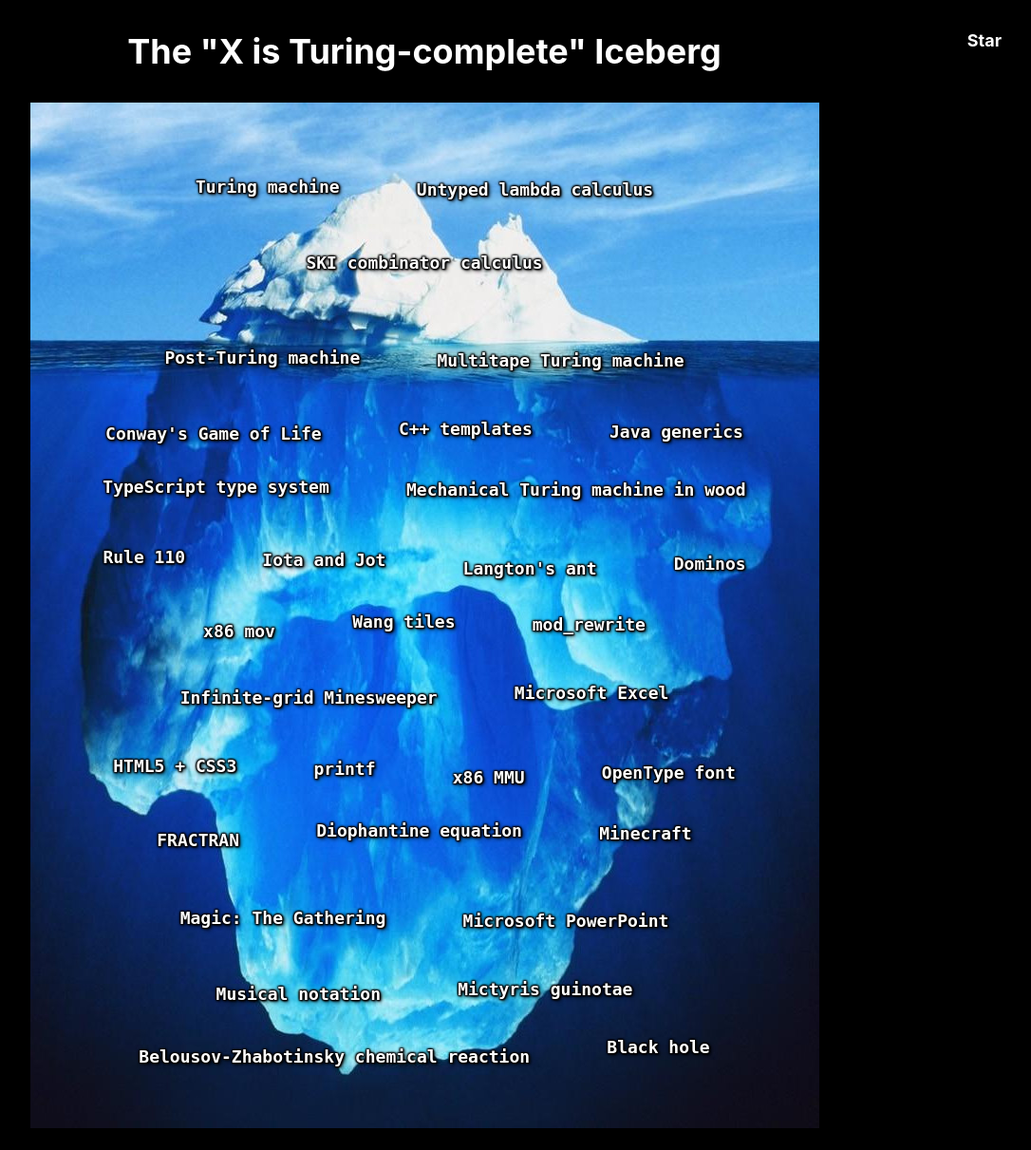
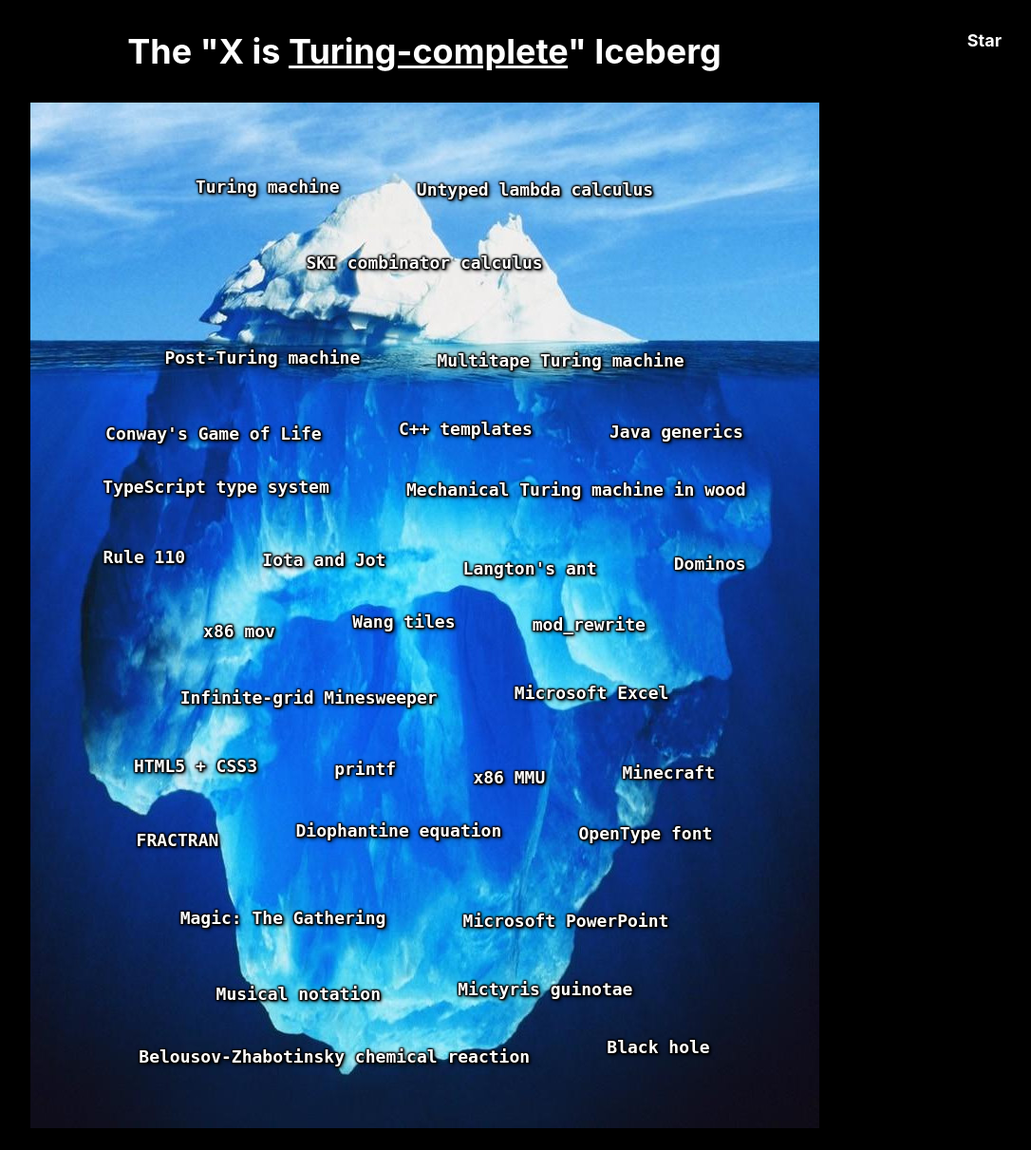
Before and after one commit to aztek/turing-complete-iceberg, a plain HTML site: page index.html in a window 1280 px wide. Shown: the top 1211 px of the page at 95% size, without its empty margins (193-1279 px from the left). Drawn offline with Linux system fonts and the light colour scheme.

Commit message:
Minor edits

```diff
--- a/index.html
+++ b/index.html
@@ -124,7 +124,7 @@
 </head>
 
 <body>
-    <h1>The "X is Turing-complete" Iceberg</h1>
+        <h1>The "X is <a href="https://en.wikipedia.org/wiki/Turing_completeness" style="text-decoration: underline">Turing-complete</a>" Iceberg</h1>
     <div id="github-star">
         <a class="github-button" href="https://github.com/aztek/turing-complete-iceberg" data-color-scheme="no-preference: dark; light: light; dark: dark;" data-icon="octicon-star" data-size="large" aria-label="Star aztek/turing-complete-iceberg on GitHub">Star</a>
     </div>
@@ -173,12 +173,12 @@
                 <li><a href="http://lambda-the-ultimate.org/node/4222">HTML5 + CSS3</a></li>
                 <li><a href="https://www.ioccc.org/2020/carlini/index.html">printf</a></li>
                 <li><a href="https://github.com/jbangert/trapcc">x86 MMU</a></li>
-                <li><a href="https://litherum.blogspot.com/2019/03/addition-font.html">OpenType font</a></li>
+                <li><a href="https://www.youtube.com/watch?v=7sNge0Ywz-M">Minecraft</a></li>
                 <li><a href="https://en.wikipedia.org/wiki/FRACTRAN">FRACTRAN</a></li>
                 <li><a
                         href="https://www.quora.com/Why-is-there-no-Turing-machine-that-can-solve-all-Diophantine-equations">Diophantine
                         equation</a></li>
-                <li><a href="https://www.youtube.com/watch?v=7sNge0Ywz-M">Minecraft</a></li>
+                <li><a href="https://litherum.blogspot.com/2019/03/addition-font.html">OpenType font</a></li>
             </ul>
         </section>
 
```
